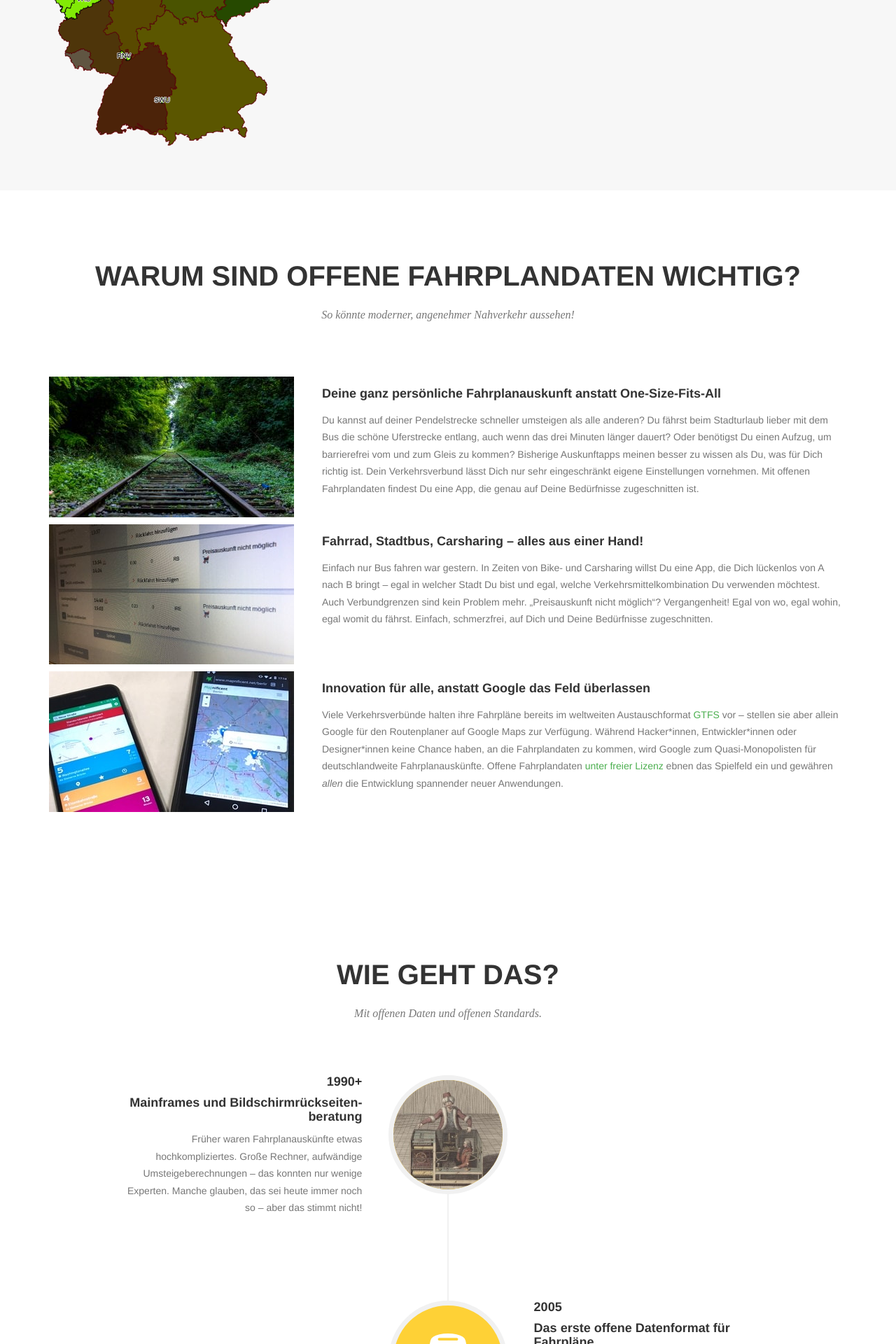
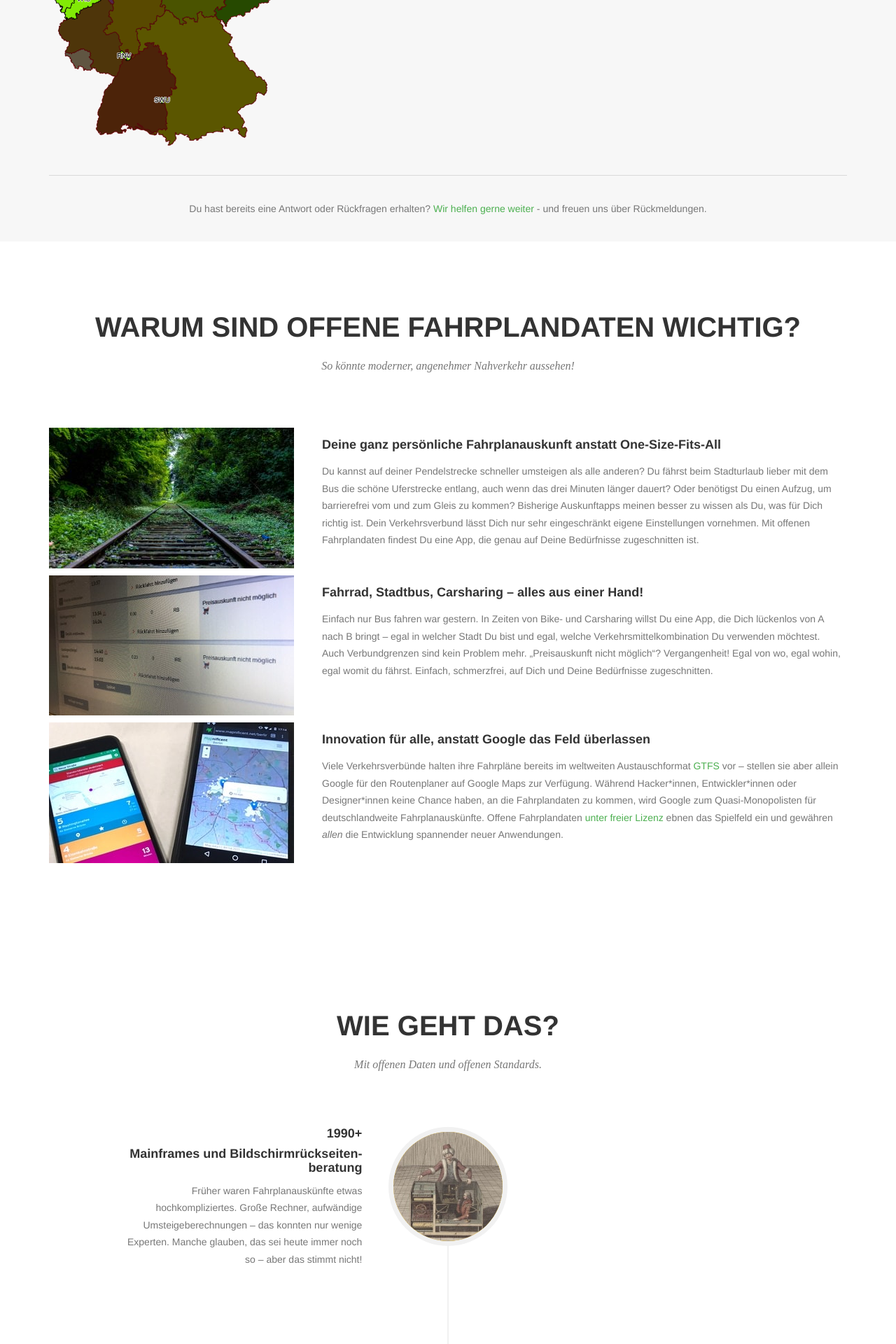
Before and after one commit to okfde/rettedeinennahverkehr, a Jekyll site: the page built from index.html, in a window 1280 px wide. Shown: the part 967-2887 px from the top of the page at 70% size. Built offline with Jekyll 4.4.1, drawn with Linux system fonts in a browser that asks for light colours; comment, search, counter and statistics services are not loaded.

Commit message:
add note about questions and feedback

```diff
--- a/_includes/action.html
+++ b/_includes/action.html
@@ -183,5 +183,12 @@
                     <p class="text-muted"><img src="img/opendata-map.png" class="img-responsive"></p>
                 </div>
             </div>
+            <div class="row">
+                <div class="col-lg-12 text-center">
+                    <p class="text-muted action-feedback">
+                        Du hast bereits eine Antwort oder Rückfragen erhalten? <a href="mailto:info@rettedeinennahverkehr.de">Wir helfen gerne weiter</a> - und freuen uns über  Rückmeldungen.
+                    </p>
+                </div>
+            </div>
         </div>
     </section>
```
Also changed, not shown: css/agency.css (+8 -1 lines).
